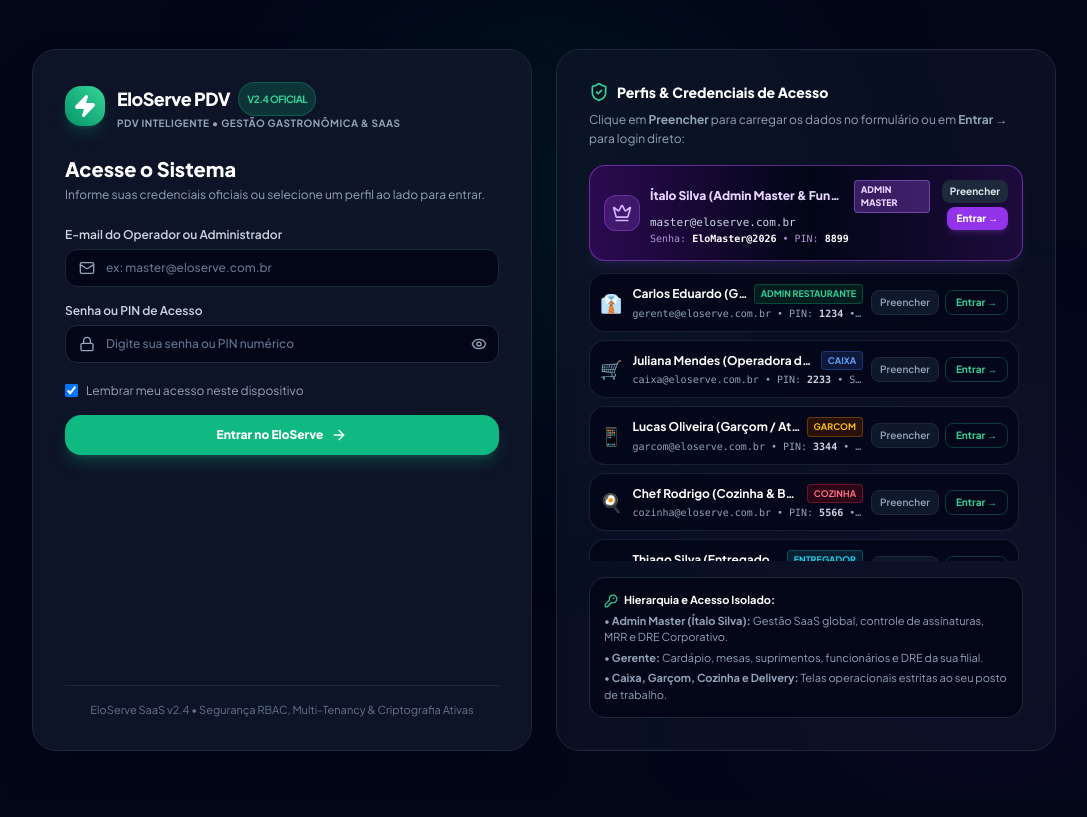
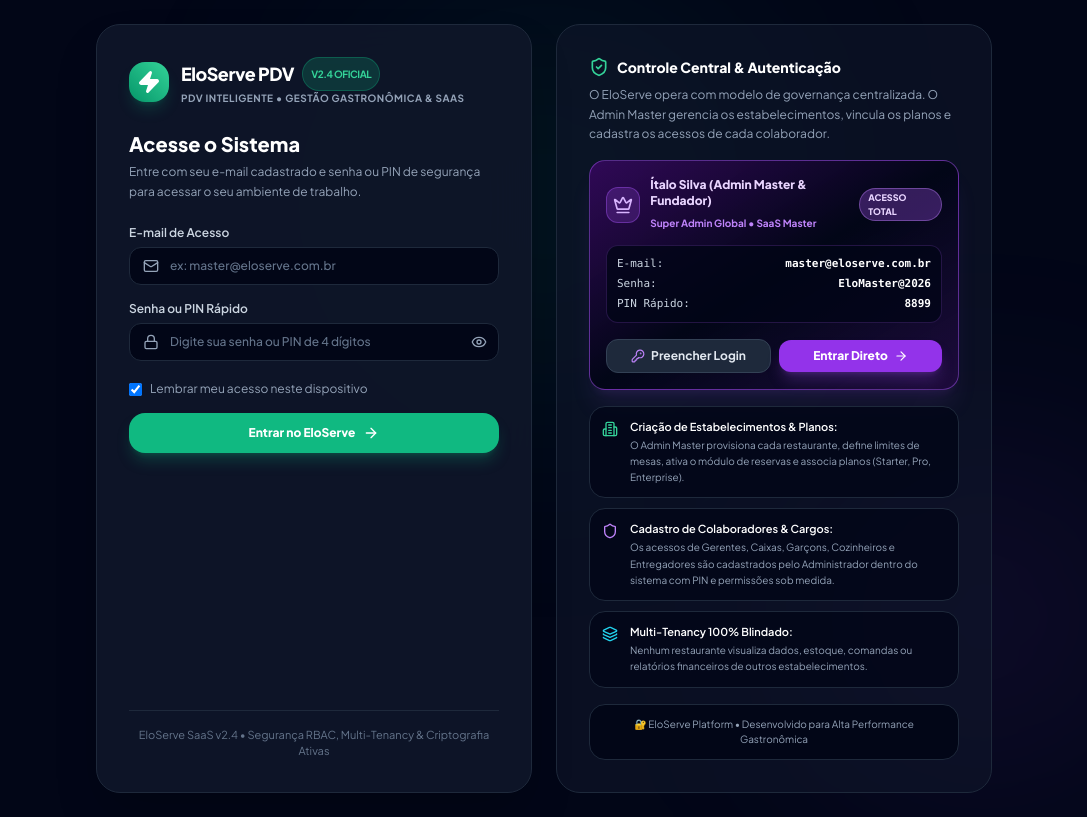
Before and after one commit to italoTT1995/EloServe, a React (Vite) app: page /login in a window 1280 px wide. Shown: the whole page, without its empty margins (96-1183 px from the left). Built offline with nearby package versions, Linux system fonts and the light colour scheme; no server answers.

Commit message:
feat(auth): remocao de credenciais operacionais padrao e centralizacao total no Admin Master

```diff
--- a/src/pages/Login.tsx
+++ b/src/pages/Login.tsx
@@ -10,15 +10,17 @@
   AlertCircle,
   Eye,
   EyeOff,
+  Building2,
   KeyRound,
-  CheckCircle2,
+  Shield,
+  Layers,
 } from 'lucide-react';
 import { useAuthStore, USUARIOS_PADRAO } from '../store/useAuthStore';
-import { CargoUsuario, Usuario } from '../types';
+import { CargoUsuario } from '../types';
 
 export default function Login() {
   const navigate = useNavigate();
-  const { login, loginRapidoPorCargo, getDescricaoCargo } = useAuthStore();
+  const { login, loginRapidoPorCargo } = useAuthStore();
 
   const [email, setEmail] = useState('');
   const [senha, setSenha] = useState('');
@@ -54,19 +56,19 @@
     }, 350);
   }
 
-  function handleLoginRapido(cargo: CargoUsuario) {
-    const usuario = loginRapidoPorCargo(cargo);
+  function handlePreencherMaster() {
+    const master = USUARIOS_PADRAO[0];
+    setEmail(master.email);
+    setSenha(master.senha || 'EloMaster@2026');
+    setErro(null);
+  }
+
+  function handleEntrarMasterDireto() {
+    const usuario = loginRapidoPorCargo('super_admin');
     redirecionarPorCargo(usuario.cargo);
   }
 
-  function handlePreencherCredenciais(u: Usuario) {
-    setEmail(u.email);
-    setSenha(u.senha || u.pin);
-    setErro(null);
-  }
-
-  const usuarioMaster = USUARIOS_PADRAO.find((u) => u.cargo === 'super_admin') || USUARIOS_PADRAO[0];
-  const usuariosEquipe = USUARIOS_PADRAO.filter((u) => u.cargo !== 'super_admin');
+  const master = USUARIOS_PADRAO[0];
 
   return (
     <div className="min-h-screen w-screen bg-slate-950 flex flex-col justify-center items-center p-4 sm:p-6 font-['Plus_Jakarta_Sans',sans-serif] select-none relative overflow-x-hidden">
@@ -74,7 +76,7 @@
       <div className="absolute top-1/4 left-1/2 -translate-x-1/2 -translate-y-1/2 w-96 h-96 bg-emerald-500/10 blur-[130px] pointer-events-none rounded-full" />
       <div className="absolute bottom-10 right-10 w-80 h-80 bg-purple-500/10 blur-[120px] pointer-events-none rounded-full" />
 
-      <div className="w-full max-w-5xl grid grid-cols-1 lg:grid-cols-12 gap-6 z-10">
+      <div className="w-full max-w-4xl grid grid-cols-1 lg:grid-cols-12 gap-6 z-10">
         {/* Coluna Esquerda: Formulário de Login */}
         <div className="lg:col-span-6 bg-slate-900/90 border border-slate-800 backdrop-blur-xl rounded-3xl p-6 sm:p-8 shadow-2xl flex flex-col justify-between">
           <div>
@@ -98,8 +100,8 @@
 
             <div className="mb-6">
               <h2 className="text-xl font-black text-white">Acesse o Sistema</h2>
-              <p className="text-xs text-slate-400 mt-1">
-                Informe suas credenciais oficiais ou selecione um perfil ao lado para entrar.
+              <p className="text-xs text-slate-400 mt-1 leading-relaxed">
+                Entre com seu e-mail cadastrado e senha ou PIN de segurança para acessar o seu ambiente de trabalho.
               </p>
             </div>
 
@@ -115,7 +117,7 @@
             <form onSubmit={handleSubmit} className="space-y-4">
               <div>
                 <label className="text-xs font-semibold text-slate-300 block mb-1.5">
-                  E-mail do Operador ou Administrador
+                  E-mail de Acesso
                 </label>
                 <div className="relative">
                   <Mail className="w-4 h-4 text-slate-400 absolute left-3.5 top-1/2 -translate-y-1/2" />
@@ -132,7 +134,7 @@
 
               <div>
                 <label className="text-xs font-semibold text-slate-300 block mb-1.5">
-                  Senha ou PIN de Acesso
+                  Senha ou PIN Rápido
                 </label>
                 <div className="relative">
                   <Lock className="w-4 h-4 text-slate-400 absolute left-3.5 top-1/2 -translate-y-1/2" />
@@ -141,7 +143,7 @@
                     required
                     value={senha}
                     onChange={(e) => setSenha(e.target.value)}
-                    placeholder="Digite sua senha ou PIN numérico"
+                    placeholder="Digite sua senha ou PIN de 4 dígitos"
                     className="w-full pl-10 pr-10 py-2.5 bg-slate-950 border border-slate-800 rounded-xl text-xs text-white placeholder:text-slate-500 focus:outline-none focus:border-emerald-500 transition-colors font-medium"
                   />
                   <button
@@ -189,127 +191,112 @@
           </div>
         </div>
 
-        {/* Coluna Direita: Credenciais & Acesso por Perfil */}
+        {/* Coluna Direita: Informações & Acesso do Admin Master */}
         <div className="lg:col-span-6 bg-slate-900/60 border border-slate-800 rounded-3xl p-6 sm:p-8 flex flex-col justify-between space-y-4">
           <div>
             <div className="flex items-center gap-2 mb-2">
               <ShieldCheck className="w-5 h-5 text-emerald-400" />
               <h3 className="text-sm font-extrabold text-white">
-                Perfis & Credenciais de Acesso
+                Controle Central & Autenticação
               </h3>
             </div>
             <p className="text-xs text-slate-400 leading-relaxed mb-4">
-              Clique em <strong>Preencher</strong> para carregar os dados no formulário ou em <strong>Entrar →</strong> para login direto:
+              O EloServe opera com modelo de governança centralizada. O Admin Master gerencia os estabelecimentos, vincula os planos e cadastra os acessos de cada colaborador.
             </p>
 
             {/* Card Destaque: ADMIN MASTER (Ítalo Silva) */}
-            <div className="mb-3 p-3.5 rounded-2xl bg-gradient-to-r from-purple-950/70 via-slate-950 to-purple-950/40 border border-purple-500/50 shadow-lg shadow-purple-500/10">
-              <div className="flex items-start justify-between gap-3">
-                <div className="flex items-center gap-2.5 min-w-0">
-                  <div className="w-9 h-9 rounded-xl bg-purple-500/20 border border-purple-500/40 flex items-center justify-center text-purple-300 shrink-0">
+            <div className="mb-4 p-4 rounded-2xl bg-gradient-to-br from-purple-950/80 via-slate-950 to-purple-950/40 border border-purple-500/50 shadow-xl shadow-purple-500/10 space-y-3">
+              <div className="flex items-center justify-between">
+                <div className="flex items-center gap-2.5">
+                  <div className="w-9 h-9 rounded-xl bg-purple-500/20 border border-purple-500/40 flex items-center justify-center text-purple-300">
                     <Crown className="w-5 h-5" />
                   </div>
-                  <div className="min-w-0">
-                    <div className="flex items-center gap-1.5">
-                      <p className="text-xs font-black text-purple-200 truncate">
-                        {usuarioMaster.nome}
-                      </p>
-                      <span className="text-[9px] font-black px-1.5 py-0.5 rounded bg-purple-500/30 text-purple-200 border border-purple-400/40 uppercase">
-                        Admin Master
+                  <div>
+                    <h4 className="text-xs font-black text-purple-200">
+                      {master.nome}
+                    </h4>
+                    <span className="text-[10px] font-bold text-purple-400">
+                      Super Admin Global • SaaS Master
                     </span>
-                    </div>
-                    <p className="text-[11px] text-slate-300 font-mono mt-0.5">
-                      {usuarioMaster.email}
-                    </p>
-                    <p className="text-[10px] text-purple-300/80 font-mono">
-                      Senha: <span className="text-white font-bold">{usuarioMaster.senha}</span> • PIN: <span className="text-white font-bold">{usuarioMaster.pin}</span>
-                    </p>
                   </div>
                 </div>
 
-                <div className="flex flex-col gap-1 items-end shrink-0">
+                <span className="text-[9px] font-black px-2 py-0.5 rounded-full bg-purple-500/30 text-purple-200 border border-purple-400/40 uppercase">
+                  Acesso Total
+                </span>
+              </div>
+
+              <div className="bg-slate-950/80 rounded-xl p-2.5 border border-purple-500/20 text-xs font-mono space-y-1">
+                <div className="flex items-center justify-between text-slate-300 text-[11px]">
+                  <span>E-mail:</span>
+                  <span className="text-white font-bold">{master.email}</span>
+                </div>
+                <div className="flex items-center justify-between text-slate-300 text-[11px]">
+                  <span>Senha:</span>
+                  <span className="text-white font-bold">{master.senha}</span>
+                </div>
+                <div className="flex items-center justify-between text-slate-300 text-[11px]">
+                  <span>PIN Rápido:</span>
+                  <span className="text-white font-bold">{master.pin}</span>
+                </div>
+              </div>
+
+              <div className="flex items-center gap-2 pt-1">
                 <button
                   type="button"
-                    onClick={() => handlePreencherCredenciais(usuarioMaster)}
-                    className="px-2 py-1 rounded-lg text-[10px] font-bold bg-slate-800 hover:bg-slate-700 text-slate-200 transition-colors"
+                  onClick={handlePreencherMaster}
+                  className="flex-1 py-2 rounded-xl text-xs font-bold bg-slate-800 hover:bg-slate-700 text-slate-200 border border-slate-700 transition-all flex items-center justify-center gap-1.5 cursor-pointer"
                 >
-                    Preencher
+                  <KeyRound className="w-3.5 h-3.5 text-purple-400" />
+                  <span>Preencher Login</span>
                 </button>
                 <button
                   type="button"
-                    onClick={() => handleLoginRapido('super_admin')}
-                    className="px-2.5 py-1 rounded-lg text-[10px] font-black bg-purple-600 hover:bg-purple-500 text-white transition-all shadow-md shadow-purple-500/20 flex items-center gap-1"
+                  onClick={handleEntrarMasterDireto}
+                  className="flex-1 py-2 rounded-xl text-xs font-extrabold bg-purple-600 hover:bg-purple-500 text-white shadow-lg shadow-purple-500/25 transition-all flex items-center justify-center gap-1.5 cursor-pointer"
                 >
-                    Entrar →
+                  <span>Entrar Direto</span>
+                  <ArrowRight className="w-3.5 h-3.5" />
                 </button>
+              </div>
+            </div>
+
+            {/* Informações de Governança */}
+            <div className="space-y-2.5">
+              <div className="p-3 rounded-2xl bg-slate-950/80 border border-slate-800 text-xs text-slate-300 flex items-start gap-3">
+                <Building2 className="w-4 h-4 text-emerald-400 shrink-0 mt-0.5" />
+                <div>
+                  <strong className="text-white block font-semibold text-[11px]">Criação de Estabelecimentos & Planos:</strong>
+                  <span className="text-[10px] text-slate-400 leading-relaxed block mt-0.5">
+                    O Admin Master provisiona cada restaurante, define limites de mesas, ativa o módulo de reservas e associa planos (Starter, Pro, Enterprise).
+                  </span>
+                </div>
+              </div>
+
+              <div className="p-3 rounded-2xl bg-slate-950/80 border border-slate-800 text-xs text-slate-300 flex items-start gap-3">
+                <Shield className="w-4 h-4 text-purple-400 shrink-0 mt-0.5" />
+                <div>
+                  <strong className="text-white block font-semibold text-[11px]">Cadastro de Colaboradores & Cargos:</strong>
+                  <span className="text-[10px] text-slate-400 leading-relaxed block mt-0.5">
+                    Os acessos de Gerentes, Caixas, Garçons, Cozinheiros e Entregadores são cadastrados pelo Administrador dentro do sistema com PIN e permissões sob medida.
+                  </span>
+                </div>
+              </div>
+
+              <div className="p-3 rounded-2xl bg-slate-950/80 border border-slate-800 text-xs text-slate-300 flex items-start gap-3">
+                <Layers className="w-4 h-4 text-cyan-400 shrink-0 mt-0.5" />
+                <div>
+                  <strong className="text-white block font-semibold text-[11px]">Multi-Tenancy 100% Blindado:</strong>
+                  <span className="text-[10px] text-slate-400 leading-relaxed block mt-0.5">
+                    Nenhum restaurante visualiza dados, estoque, comandas ou relatórios financeiros de outros estabelecimentos.
+                  </span>
+                </div>
               </div>
             </div>
           </div>
 
-            {/* Lista dos demais perfis operacionais */}
-            <div className="space-y-2 max-h-72 overflow-y-auto pr-1">
-              {usuariosEquipe.map((u) => {
-                const info = getDescricaoCargo(u.cargo);
-                return (
-                  <div
-                    key={u.id}
-                    className="w-full p-2.5 rounded-2xl bg-slate-950/80 hover:bg-slate-800/80 border border-slate-800/80 hover:border-slate-700 transition-all flex items-center justify-between group"
-                  >
-                    <div className="flex items-center gap-2.5 min-w-0">
-                      <span className="text-lg shrink-0">{info.icone}</span>
-                      <div className="truncate">
-                        <div className="flex items-center gap-1.5">
-                          <p className="text-xs font-bold text-white group-hover:text-emerald-300 transition-colors truncate">
-                            {u.nome}
-                          </p>
-                          <span
-                            className={`text-[9px] font-bold px-1.5 py-0.5 rounded uppercase border ${info.cor}`}
-                          >
-                            {u.cargo.replace('_', ' ')}
-                          </span>
-                        </div>
-                        <p className="text-[10px] text-slate-400 font-mono truncate mt-0.5">
-                          {u.email} • PIN: <span className="text-slate-300 font-bold">{u.pin}</span> • Senha: <span className="text-slate-300 font-bold">{u.senha}</span>
-                        </p>
-                      </div>
-                    </div>
-
-                    <div className="flex items-center gap-1.5 shrink-0 pl-2">
-                      <button
-                        type="button"
-                        onClick={() => handlePreencherCredenciais(u)}
-                        className="px-2 py-1 rounded-lg text-[10px] font-semibold bg-slate-900 hover:bg-slate-800 text-slate-400 hover:text-slate-200 border border-slate-800 transition-colors"
-                      >
-                        Preencher
-                      </button>
-                      <button
-                        type="button"
-                        onClick={() => handleLoginRapido(u.cargo)}
-                        className="px-2.5 py-1 rounded-lg text-[10px] font-bold text-emerald-400 hover:bg-emerald-500/10 border border-emerald-500/30 transition-colors"
-                      >
-                        Entrar →
-                      </button>
-                    </div>
-                  </div>
-                );
-              })}
-            </div>
-          </div>
-
-          <div className="p-3.5 rounded-2xl bg-slate-950 border border-slate-800 text-[11px] text-slate-400 space-y-1">
-            <span className="text-white font-bold block flex items-center gap-1.5">
-              <KeyRound className="w-3.5 h-3.5 text-emerald-400" />
-              Hierarquia e Acesso Isolado:
-            </span>
-            <p>
-              • <strong>Admin Master (Ítalo Silva):</strong> Gestão SaaS global, controle de assinaturas, MRR e DRE Corporativo.
-            </p>
-            <p>
-              • <strong>Gerente:</strong> Cardápio, mesas, suprimentos, funcionários e DRE da sua filial.
-            </p>
-            <p>
-              • <strong>Caixa, Garçom, Cozinha e Delivery:</strong> Telas operacionais estritas ao seu posto de trabalho.
-            </p>
+          <div className="p-3 rounded-2xl bg-slate-950 border border-slate-800 text-[10px] text-slate-400 text-center">
+            🔐 EloServe Platform • Desenvolvido para Alta Performance Gastronômica
           </div>
         </div>
       </div>
--- a/src/store/useAuthStore.ts
+++ b/src/store/useAuthStore.ts
@@ -1,6 +1,9 @@
 import { create } from 'zustand';
+import { persist } from 'zustand/middleware';
 import { Usuario, CargoUsuario } from '../types';
 
+// No lançamento oficial, APENAS a credencial do Admin Master é pré-configurada.
+// Todos os demais logins da equipe operacional são criados dinamicamente pelo Admin Master / Gerente.
 export const USUARIOS_PADRAO: Usuario[] = [
   {
     id: 'usr-master',
@@ -12,62 +15,15 @@
     senha: 'EloMaster@2026',
     ativo: true,
   },
-  {
-    id: 'usr-02',
-    nome: 'Carlos Eduardo (Gerente da Loja)',
-    email: 'gerente@eloserve.com.br',
-    cargo: 'admin_restaurante',
-    tenantId: 'tenant-01',
-    pin: '1234',
-    senha: 'gerente@2026',
-    ativo: true,
-  },
-  {
-    id: 'usr-03',
-    nome: 'Juliana Mendes (Operadora de Caixa)',
-    email: 'caixa@eloserve.com.br',
-    cargo: 'caixa',
-    tenantId: 'tenant-01',
-    pin: '2233',
-    senha: 'caixa@2026',
-    ativo: true,
-  },
-  {
-    id: 'usr-04',
-    nome: 'Lucas Oliveira (Garçom / Atendimento)',
-    email: 'garcom@eloserve.com.br',
-    cargo: 'garcom',
-    tenantId: 'tenant-01',
-    pin: '3344',
-    senha: 'garcom@2026',
-    ativo: true,
-  },
-  {
-    id: 'usr-05',
-    nome: 'Chef Rodrigo (Cozinha & Bar / KDS)',
-    email: 'cozinha@eloserve.com.br',
-    cargo: 'cozinha',
-    tenantId: 'tenant-01',
-    pin: '5566',
-    senha: 'cozinha@2026',
-    ativo: true,
-  },
-  {
-    id: 'usr-06',
-    nome: 'Thiago Silva (Entregador / Delivery)',
-    email: 'entregador@eloserve.com.br',
-    cargo: 'entregador',
-    tenantId: 'tenant-01',
-    pin: '7788',
-    senha: 'entregador@2026',
-    ativo: true,
-  },
 ];
 
 interface AuthState {
   usuarioLogado: Usuario | null;
   isAuthenticated: boolean;
   usuarios: Usuario[];
+  adicionarUsuario: (u: Omit<Usuario, 'id'>) => Usuario;
+  editarUsuario: (id: string, dados: Partial<Usuario>) => void;
+  removerUsuario: (id: string) => void;
   login: (email: string, senhaOuPin: string) => { sucesso: boolean; usuario?: Usuario; mensagem?: string };
   loginRapidoPorCargo: (cargo: CargoUsuario) => Usuario;
   logout: () => void;
@@ -75,49 +31,78 @@
   getDescricaoCargo: (cargo?: CargoUsuario) => { titulo: string; nivel: string; cor: string; icone: string };
 }
 
-const STORAGE_KEY = 'eloserve_auth_user_v2';
+export const useAuthStore = create<AuthState>()(
+  persist(
+    (set, get) => ({
+      usuarioLogado: null,
+      isAuthenticated: false,
+      usuarios: USUARIOS_PADRAO,
 
-function obterUsuarioSalvo(): Usuario | null {
-  try {
-    if (typeof localStorage !== 'undefined') {
-      const salvo = localStorage.getItem(STORAGE_KEY);
-      if (salvo) return JSON.parse(salvo);
+      adicionarUsuario: (dados) => {
+        const novo: Usuario = {
+          ...dados,
+          id: `usr-${Date.now().toString().slice(-5)}`,
+        };
+        set((state) => {
+          const existe = state.usuarios.some(
+            (u) => u.email.toLowerCase() === novo.email.toLowerCase()
+          );
+          if (existe) {
+            return {
+              usuarios: state.usuarios.map((u) =>
+                u.email.toLowerCase() === novo.email.toLowerCase() ? novo : u
+              ),
+            };
           }
-  } catch {
-    // Falha silenciosa
-  }
-  // No lançamento oficial, exige login ativo
-  return null;
-}
+          return { usuarios: [...state.usuarios, novo] };
+        });
+        return novo;
+      },
 
-export const useAuthStore = create<AuthState>((set, get) => ({
-  usuarioLogado: obterUsuarioSalvo(),
-  isAuthenticated: !!obterUsuarioSalvo(),
-  usuarios: USUARIOS_PADRAO,
+      editarUsuario: (id, dados) => {
+        set((state) => ({
+          usuarios: state.usuarios.map((u) => (u.id === id ? { ...u, ...dados } : u)),
+          usuarioLogado:
+            state.usuarioLogado?.id === id
+              ? { ...state.usuarioLogado, ...dados }
+              : state.usuarioLogado,
+        }));
+      },
+
+      removerUsuario: (id) => {
+        // Bloqueia a exclusão do Admin Master
+        if (id === 'usr-master') return;
+        set((state) => ({
+          usuarios: state.usuarios.filter((u) => u.id !== id),
+        }));
+      },
 
       login: (email, senhaOuPin) => {
         const { usuarios } = get();
         const emailLimpo = (email || '').trim().toLowerCase();
         const senhaLimpa = (senhaOuPin || '').trim();
 
-    // Permite login do Admin Master com master@eloserve.com.br ou italo@eloserve.com.br
+        // Localiza usuário por e-mail (permite master@eloserve.com.br ou italo@eloserve.com.br para o Master)
         const usuario = usuarios.find((u) => {
           const uEmail = u.email.toLowerCase();
-      if (u.cargo === 'super_admin' && (emailLimpo === 'italo@eloserve.com.br' || emailLimpo === 'master@eloserve.com.br')) {
+          if (
+            u.cargo === 'super_admin' &&
+            (emailLimpo === 'italo@eloserve.com.br' || emailLimpo === 'master@eloserve.com.br')
+          ) {
             return true;
           }
           return uEmail === emailLimpo;
         });
 
         if (!usuario) {
-      return { sucesso: false, mensagem: 'E-mail não cadastrado.' };
+          return { sucesso: false, mensagem: 'E-mail não cadastrado no sistema.' };
         }
 
         if (!usuario.ativo) {
           return { sucesso: false, mensagem: 'Usuário desativado pelo administrador.' };
         }
 
-    // Aceita a senha cadastrada, o PIN de 4 dígitos ou fallback padrão 123456
+        // Aceita a senha cadastrada, o PIN de 4 dígitos ou padrão de transição
         const senhaCorreta =
           (usuario.senha && senhaLimpa === usuario.senha) ||
           senhaLimpa === usuario.pin ||
@@ -128,9 +113,6 @@
           return { sucesso: false, mensagem: 'Senha ou PIN incorreto.' };
         }
 
-    if (typeof localStorage !== 'undefined') {
-      localStorage.setItem(STORAGE_KEY, JSON.stringify(usuario));
-    }
         set({ usuarioLogado: usuario, isAuthenticated: true });
         return { sucesso: true, usuario };
       },
@@ -138,17 +120,11 @@
       loginRapidoPorCargo: (cargo) => {
         const { usuarios } = get();
         const usuario = usuarios.find((u) => u.cargo === cargo) || usuarios[0];
-    if (typeof localStorage !== 'undefined') {
-      localStorage.setItem(STORAGE_KEY, JSON.stringify(usuario));
-    }
         set({ usuarioLogado: usuario, isAuthenticated: true });
         return usuario;
       },
 
       logout: () => {
-    if (typeof localStorage !== 'undefined') {
-      localStorage.removeItem(STORAGE_KEY);
-    }
         set({ usuarioLogado: null, isAuthenticated: false });
       },
 
@@ -214,4 +190,14 @@
             };
         }
       },
-}));
+    }),
+    {
+      name: 'eloserve_auth_store_v3',
+      partialize: (state) => ({
+        usuarioLogado: state.usuarioLogado,
+        isAuthenticated: state.isAuthenticated,
+        usuarios: state.usuarios,
+      }),
+    }
+  )
+);
--- a/src/store/useFuncionarioStore.ts
+++ b/src/store/useFuncionarioStore.ts
@@ -101,7 +101,7 @@
 export const useFuncionarioStore = create<FuncionarioState>()(
   persist(
     (set, get) => ({
-      funcionarios: FUNCIONARIOS_INICIAIS,
+      funcionarios: [],
 
       adicionarFuncionario: (dados) => {
         const novo: FuncionarioCompleto = {
@@ -160,7 +160,7 @@
       },
     }),
     {
-      name: 'eloserve_funcionarios_store_v1',
+      name: 'eloserve_funcionarios_store_v2',
     }
   )
 );
```
Also changed, not shown: src/pages/Funcionarios.tsx (+17 -1 lines), src/tests/e2eBusinessFlows.ts (+20 -0 lines), src/tests/systemFullAudit.ts (+24 -0 lines). Lines whose indentation alone changed are shown as unchanged.
